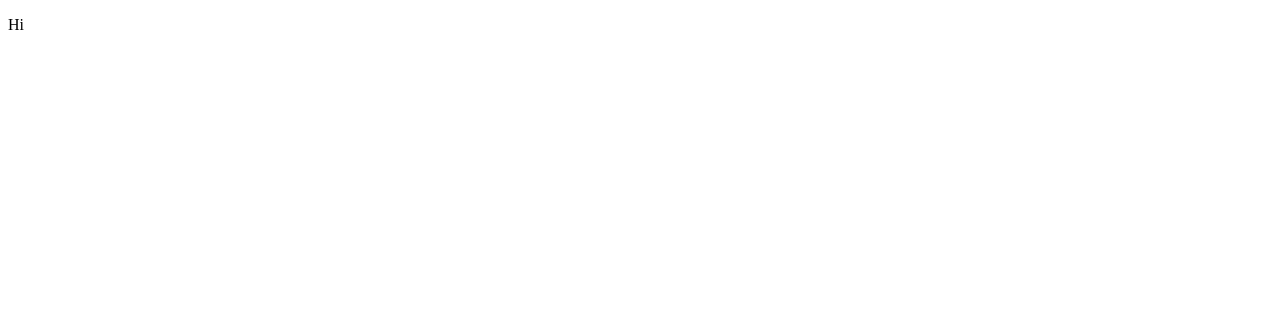
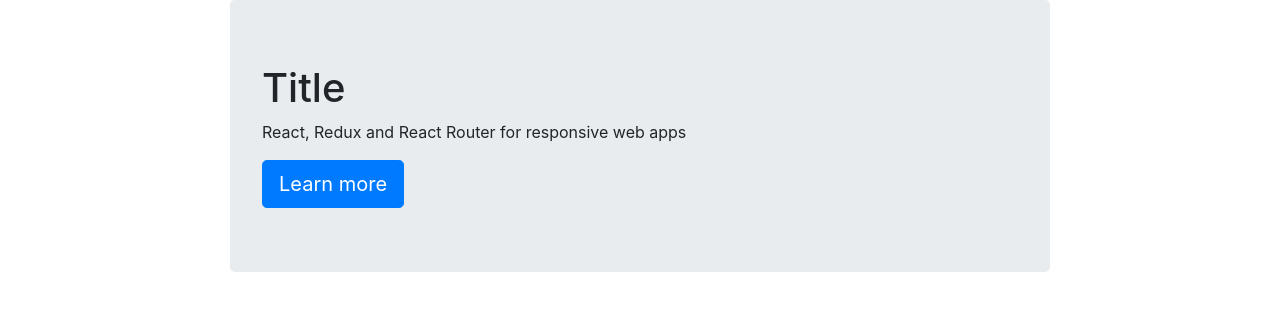
Before and after one commit to justPerson787/Courses-management-app, a React app: page / in a window 1280 px wide. Shown: the top 310 px of the page. Built offline with nearby package versions, Linux system fonts and the light colour scheme.

Commit message:
Add home and about pages

```diff
--- /dev/null
+++ b/src/components/App.js
@@ -0,0 +1,15 @@
+import React from 'react';
+import { Route } from 'react-router-dom';
+import HomePage from './home/HomePage';
+import AboutPage from './about/AboutPage';
+
+function App() {
+    return (
+        <div className="container-fluid">
+            <Route exact path="/" component={HomePage} />
+            <Route path="/about" component={AboutPage} />
+        </div>
+    );
+}
+
+export default App;
--- /dev/null
+++ b/src/components/about/AboutPage.js
@@ -0,0 +1,12 @@
+import React from 'react';
+
+const AboutPage = () => (
+    <div>
+        <h2>About</h2>
+        <p>
+            This app uses React, Redux, React Router, and many helpful libraries
+        </p>
+    </div>
+);
+
+export default AboutPage;
--- /dev/null
+++ b/src/components/home/HomePage.js
@@ -0,0 +1,15 @@
+import React from 'react';
+import { Link } from 'react-router-dom';
+
+const HomePage = () => (
+    <div className="jumbotron">
+        <h1>Title</h1>
+        <p>React, Redux and React Router for responsive web apps</p>
+        <Link to="about" className="btn btn-primary btn-lg">
+            Learn more
+        </Link>
+    </div>
+
+);
+
+export default HomePage;
--- /dev/null
+++ b/src/index.css
@@ -0,0 +1,8 @@
+#app {
+  max-width: 850px;
+  margin: 0 auto;
+}
+
+nav {
+  padding: 20px 0 20px 0;
+}
--- a/src/index.js
+++ b/src/index.js
@@ -1,8 +1,13 @@
 import React from 'react';
 import { render } from 'react-dom';
+import { BrowserRouter as Router } from 'react-router-dom';
+import 'bootstrap/dist/css/bootstrap.min.css';
+import App from './components/App';
+import './index.css';
 
-function Hi() {
-    return <p>Hi</p>;
-}
-
-render(<Hi />,document.getElementById("app"));
+render(
+    <Router>
+        <App />
+    </Router>,
+    document.getElementById("app")
+);
```
Also changed, not shown: 2 other files (tests, documents, lock files or other folders).
